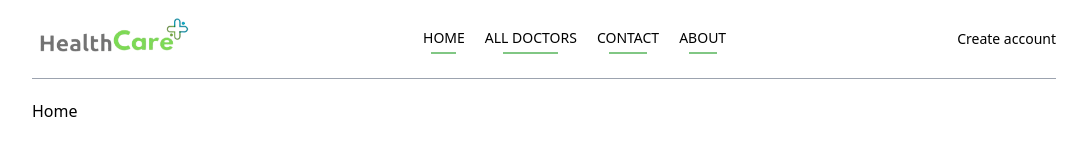
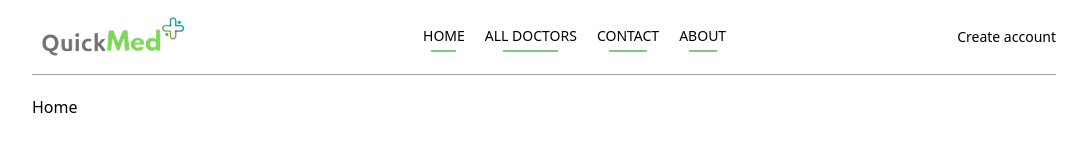
Before and after one commit to ankushthedeveloper/health-care, a React (Vite) app: page / in a window 1280 px wide. Shown: the top 160 px of the page, without its empty margins (96-1183 px from the left). Built offline with nearby package versions, Linux system fonts and the light colour scheme.

Commit message:
logo changed

```diff
--- a/src/assets/assets.js
+++ b/src/assets/assets.js
@@ -36,7 +36,7 @@ import General_physician from './General_physician.svg'
 import Gynecologist from './Gynecologist.svg'
 import Neurologist from './Neurologist.svg'
 import Pediatricians from './Pediatricians.svg'
-import healthcarelogo from './healthcarelogo.png'
+import quickmedlogo from './quickMedlogo.png'
 
 export const assets = {
     appointment_img,
@@ -56,7 +56,7 @@ export const assets = {
     upload_icon,
     stripe_logo,
     razorpay_logo,
-    healthcarelogo
+    quickmedlogo
 }
 
 export const specialityData = [
--- a/src/components/Navbar.jsx
+++ b/src/components/Navbar.jsx
@@ -4,7 +4,7 @@ import { NavLink } from 'react-router-dom'
 const Navbar = () => {
   return (
     <div className='flex items-center justify-between text-sm py-4 mb-5 border-b border-b-gray-400'>
-         <img className='w-40 cursor-pointer' src={assets.healthcarelogo} width="80px"/>
+         <img className='w-40 cursor-pointer' src={assets.quickmedlogo} width="80px"/>
          <ul className='hidden md:flex items-start gap-5 font-medium'>
             <NavLink>
                 <li className='py-1'>HOME</li>
```
Also changed, not shown: src/assets/quickMedlogo.png (added).
